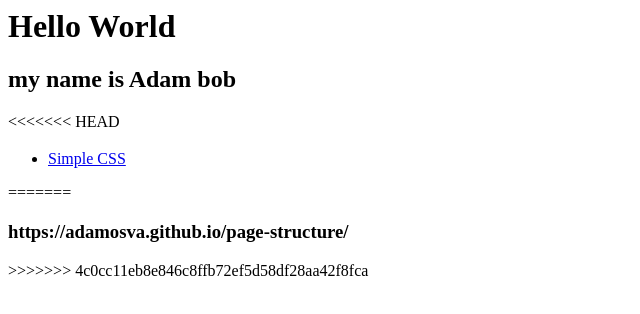
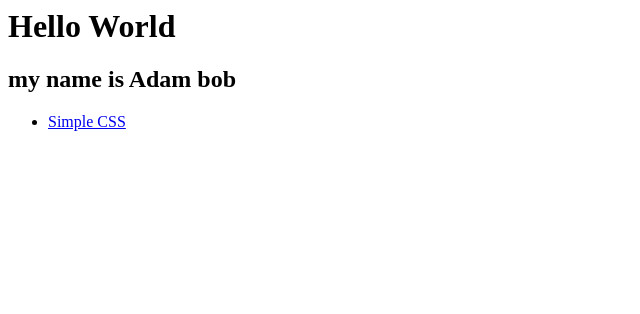
Before and after one commit to Adamosva/starter, a plain HTML site: page index.html in a window 1280 px wide. Shown: the whole page, without its empty margins (0-640 px from the left). Drawn offline with Linux system fonts and the light colour scheme.

Commit message:
Fixed structure

```diff
--- a/index.html
+++ b/index.html
@@ -1,18 +1,17 @@
 <html>
       <head>
         <title>My page</title>
-          <head>
+      </head>
+      <body>
             <h1>Hello World</h1>
             <h2>my name is Adam bob</h2>
-<<<<<<< HEAD
+
+
             <h3></h3>
-          </head>
-          <body>
+
+
             <ul>
               <li><a href="https://adamosva.github.io/page-structure/">Simple CSS</a></li>
             </ul>
-=======
-                <h3>https://adamosva.github.io/page-structure/</h3>
->>>>>>> 4c0cc11eb8e846c8ffb72ef5d58df28aa42f8fca
-          </body>
+      </body>
 </html>
```
